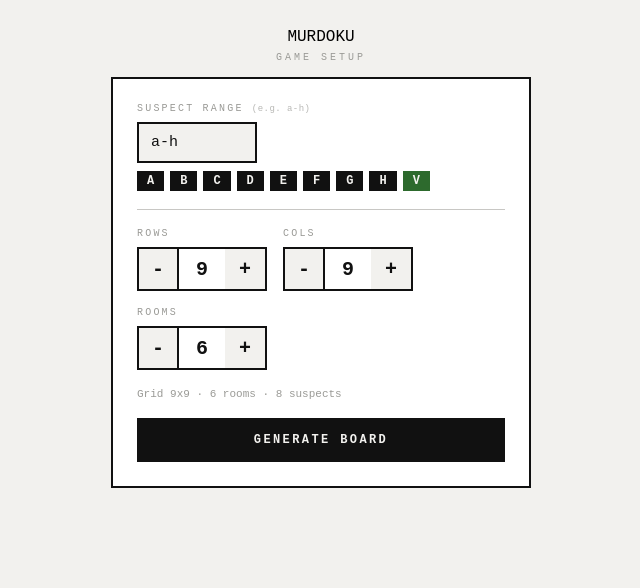
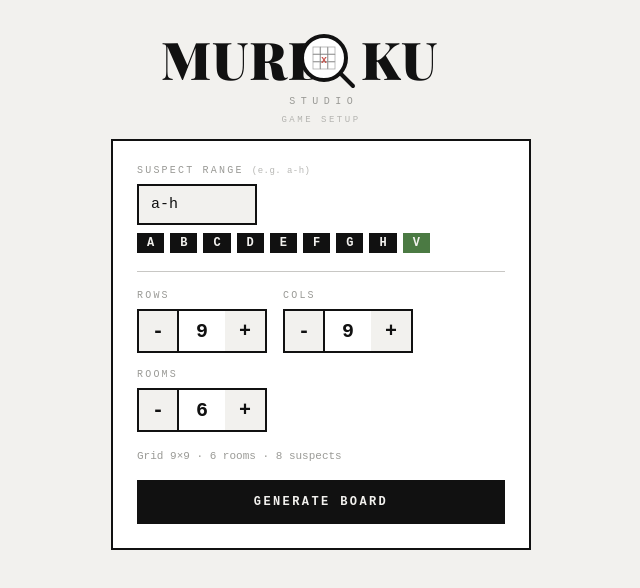
Before and after one commit to Edain92/murdoku-map-generator, a React (Vite) app: page / in a window 1280 px wide. Shown: the top 588 px of the page, without its empty margins (319-959 px from the left). Built offline with nearby package versions, Linux system fonts and the light colour scheme.

Commit message:
design: apply noir editorial identity and color tokens

```diff
--- a/src/components/SetupScreen/index.jsx
+++ b/src/components/SetupScreen/index.jsx
@@ -1,15 +1,16 @@
 import { useState } from "react";
-import { Stepper } from "./Stepper";
-import { SavedConfigs } from "./SavedConfigs";
-import { parseRange } from "../../utils/suspects";
-import { base } from "../../styles/index.js";
+import { Stepper } from "./Stepper.jsx";
+import { SavedConfigs } from "./SavedConfigs.jsx";
+import { Logo } from "../shared/Logo.jsx";
+import { parseRange } from "../../utils/suspects.js";
+import { base, COLOR } from "../../styles/index.js";
 
 export function SetupScreen({ onPlay, configs, onDeleteConfig }) {
-  const [range,  setRange]  = useState("a-h");
-  const [rows,   setRows]   = useState(9);
-  const [cols,   setCols]   = useState(9);
-  const [rooms,  setRooms]  = useState(6);
-  const [error,  setError]  = useState("");
+  const [range, setRange] = useState("a-h");
+  const [rows,  setRows]  = useState(9);
+  const [cols,  setCols]  = useState(9);
+  const [rooms, setRooms] = useState(6);
+  const [error, setError] = useState("");
 
   const suspects = parseRange(range);
 
@@ -20,31 +21,22 @@ export function SetupScreen({ onPlay, configs, onDeleteConfig }) {
   };
 
   const handleLoad = (cfg) => {
-    setRange(cfg.range);
-    setRows(cfg.rows);
-    setCols(cfg.cols);
-    setRooms(cfg.rooms);
+    setRange(cfg.range); setRows(cfg.rows);
+    setCols(cfg.cols);   setRooms(cfg.rooms);
     setError("");
     window.scrollTo({ top: 0, behavior: "smooth" });
   };
 
   const handlePlayDirect = (cfg, susp) => {
-    onPlay({
-      rows:       cfg.rows,
-      cols:       cfg.cols,
-      suspects:   susp,
-      numRooms:   cfg.rooms,
-      range:      cfg.range,
-      roomLayout: cfg.roomLayout,
-      cellState:  cfg.cellState,
-    });
+    onPlay({ rows: cfg.rows, cols: cfg.cols, suspects: susp,
+             numRooms: cfg.rooms, range: cfg.range,
+             roomLayout: cfg.roomLayout, cellState: cfg.cellState });
   };
 
   return (
     <div style={base.screen}>
       <header style={base.header}>
-        <div style={base.logo}>MURDOKU</div>
-        <div style={base.subtitle}>GAME SETUP</div>
+        <Logo subtitle="Game Setup" />
       </header>
 
       <div style={base.card}>
@@ -61,7 +53,7 @@ export function SetupScreen({ onPlay, configs, onDeleteConfig }) {
           {suspects && (
             <div style={base.preview}>
               {suspects.map((id) => <span key={id} style={base.chip}>{id}</span>)}
-              <span style={{ ...base.chip, background: "#2d6a2d" }}>V</span>
+              <span style={{ ...base.chip, background: COLOR.evidenceGreen }}>V</span>
             </div>
           )}
           {!suspects && range && <div style={base.errorBox}>Invalid format. Use e.g. a-h</div>}
@@ -75,7 +67,7 @@ export function SetupScreen({ onPlay, configs, onDeleteConfig }) {
           <Stepper label="Rooms" value={rooms} onChange={setRooms} min={1} />
         </div>
         <div style={base.note}>
-          Grid {rows}x{cols} · {rooms} rooms · {suspects?.length ?? "?"} suspects
+          Grid {rows}×{cols} · {rooms} rooms · {suspects?.length ?? "?"} suspects
         </div>
 
         {error && <div style={base.errorBox}>{error}</div>}
```
